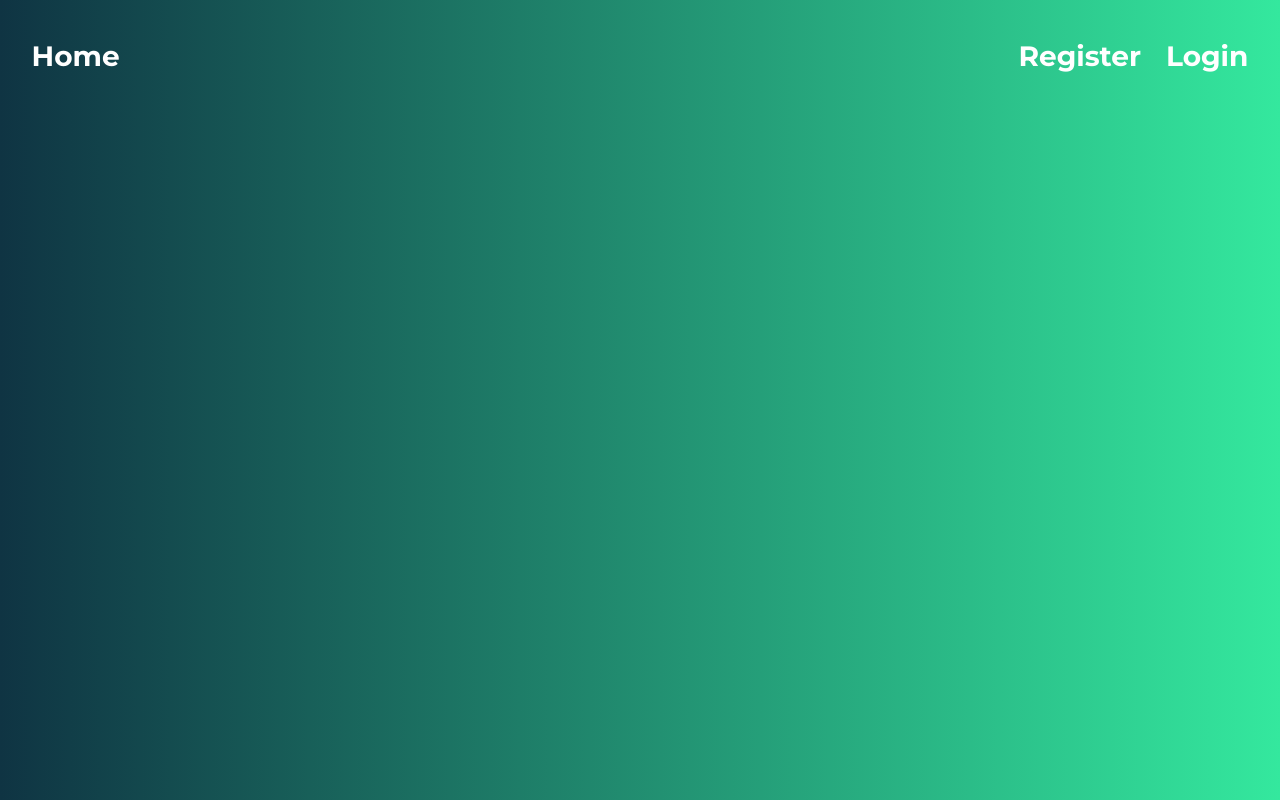
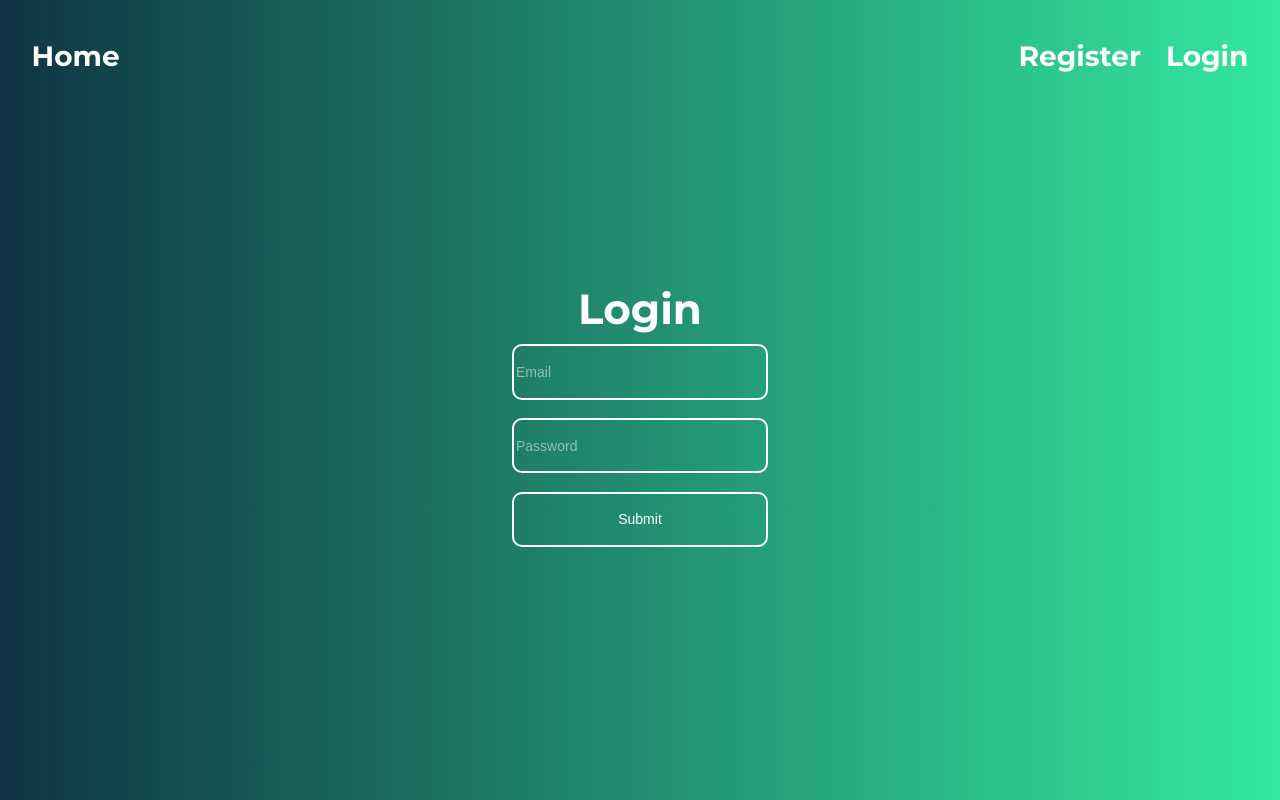
Before and after one commit to maximbarbe/Trading-Simulator, a Flask app: template templates/login.html in a window 1280 px wide. Run offline with Flask 3, Linux system fonts and the light colour scheme; the template is opened without the code that fills it: values that come from a table or form of the project are taken from there, others are empty; parts of the project's set-up code (start-up, migrations or seed data) failed here and were passed over; some libraries are stand-ins or nearby versions.

Commit message:
work on login page

```diff
--- a/app.py
+++ b/app.py
@@ -1,14 +1,11 @@
 from flask import Flask, render_template, redirect, request
-from forms import registerForm
+from forms import RegisterForm, LoginForm
 from flask_wtf import CSRFProtect
 from flask_bcrypt import Bcrypt, generate_password_hash
-from flask_login import LoginManager, login_required
+from flask_login import LoginManager, login_required, current_user
 from config import Config
 from models import User, Trade
 from database import db
-
-# Initialisation of a user
-user = None
 
 # Give admin privileges
 admin = False
@@ -30,13 +27,13 @@ def load_user(user_id):
 @app.route("/")
 def index():
 
-    return render_template("index.html", user = user)
+    return render_template("index.html")
 
 
 # Register route, will handle register form.
 @app.route("/register", methods=["GET", "POST"])
 def register():
-    register_form = registerForm(request.form)
+    register_form = RegisterForm(request.form)
     if request.method == "POST" and register_form.validate():
         # All verifications needed to make sure the data is valid
         if (register_form.check_email_equal(register_form.email.data, register_form.confirm_email.data) and
@@ -60,7 +57,10 @@ def register():
 # Login route, will add the user to the session and redirect to base directory
 @app.route("/login", methods=["GET", "POST"])
 def login():
-    return "<b>Login Page</b>"
+    login_form = LoginForm(request.form)
+    if request.method == "POST" and login_form.validate_on_submit():
+        print("Login form submitted")
+    return render_template("login.html", form=login_form)
 
 # Logout route, will remove the user from the session and redirect to base directory
 
--- a/forms.py
+++ b/forms.py
@@ -15,7 +15,7 @@ email_regex = re.compile(r'([A-Za-z0-9]+[.-_])*[A-Za-z0-9]+@[A-Za-z0-9-]+(\.[A-Z
 password_regex = re.compile(r"^(?=.*[A-Za-z])(?=.*\d)(?=.*[@$!%*#?&])[A-Za-z\d@$!%*#?&]{8,}$")
 
 # Form used for the register page
-class registerForm(FlaskForm):
+class RegisterForm(FlaskForm):
     name = StringField(label="Name", description="Name")
     email = StringField(label="Email", description="Email")
     confirm_email = StringField(label="confirm_email", description="Confirm email")
--- /dev/null
+++ b/static/login.css
@@ -0,0 +1 @@
+@import 'register.css'
--- a/static/register.css
+++ b/static/register.css
@@ -23,7 +23,7 @@
     height: 10%;
 }
 
-.register-input{
+.form-input{
     border: 0.1em solid white;
     border-width: 0.2em;
     background-color: transparent;
@@ -33,12 +33,13 @@
     height: 75%;
 }
 
-.register-input::placeholder {
+.form-input::placeholder {
     color: white;
     opacity: 0.5;
+    font-size: 1em;
 }
 
-.register-input:focus {
+.form-input:focus {
     outline: none !important;
 }
 
@@ -73,3 +74,11 @@
     display: flex;
     justify-content: space-around;
 }
+
+.form-header {
+    color: white;
+    font-family: 'Montserrat', sans-serif;
+    font-weight: bold;
+    font-size: 3em;
+    padding-bottom: 2%;
+}
--- a/templates/base.html
+++ b/templates/base.html
@@ -17,7 +17,7 @@
                 <li class="navbar-li">
                     <a class="navbar-element" href="{{url_for('index')}}">Home</a>
                 </li>
-                {% if not user %}
+                {% if not current_user.is_authenticated %}
                 <li class="navbar-li">
                     <a class="navbar-element" href="{{url_for('register')}}">Register</a>
                 </li>
@@ -26,7 +26,7 @@
                 </li>
                 {% else %}
                 <li class="navbar-li">
-                    <a class="navbar-element">Welcome back {{user.name}}</a>
+                    <a class="navbar-element">Welcome back {{current_user.name}}</a>
                 </li>
                 <li class="navbar-li">
                     <a class="navbar-element" href="{{url_for('logout')}}">
--- a/templates/login.html
+++ b/templates/login.html
@@ -1,2 +1,25 @@
 {% extends 'base.html' %}
 {% block title %} Login {% endblock %}
+{% block head %}
+    <link rel="stylesheet" href="{{url_for('static', filename='login.css')}}" />
+{% endblock %}
+{% block content %}
+    <div class="container">
+
+        <form method="POST" action="/login" class="form-container" autocomplete="off" autocapitalize="off">
+            <b class="form-header">Login</b>
+            {{ form.hidden_tag() }}
+            {% for field in form %}
+
+                {% if field.widget.input_type != 'hidden' %}
+                    <div class="form-row">
+                        {{ field(placeholder=field.description, class_="form-input") }}
+                    </div>
+                {% endif %}
+                {% for error in field.errors %}
+                    <div class="form-error"><p class="error">{{error}}</p></div>
+                {% endfor %}
+            {% endfor %}
+        </form>
+    </div>
+{% endblock %}
--- a/templates/register.html
+++ b/templates/register.html
@@ -8,12 +8,13 @@
     <div class="container">
 
         <form method="POST" action="/register" class="form-container" autocomplete="off" autocapitalize="off">
+            <b class="form-header">Register</b>
             {{ form.hidden_tag() }}
             {% for field in form %}
 
                 {% if field.widget.input_type != 'hidden' %}
                     <div class="form-row">
-                        {{ field(placeholder=field.description, class_="register-input") }}
+                        {{ field(placeholder=field.description, class_="form-input") }}
                     </div>
                 {% endif %}
                 {% for error in field.errors %}
```
